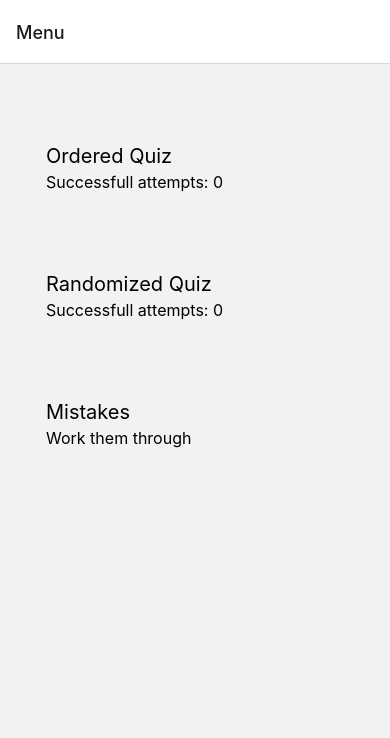
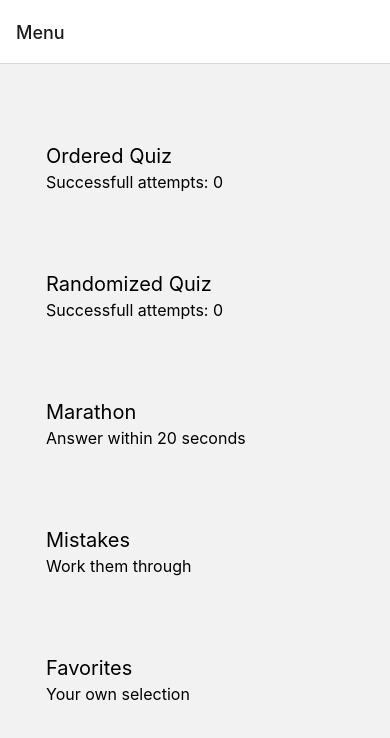
Before and after one commit to OpenSky1988/jalisco-drivers-license, a React Native app: screen / in a window 390 px wide. Shown: the top 738 px of the page. Built offline with nearby package versions, Linux system fonts and the light colour scheme.

Commit message:
Marathon mode

```diff
--- a/src/async-storage/deviceStoreKeys.ts
+++ b/src/async-storage/deviceStoreKeys.ts
@@ -3,4 +3,6 @@ export const DEVICE_STORE_KEYS = {
   ORDERED: 'OrderedPassed',
   RANDOMIZED: 'RandomizedPassed',
   WRONG_ANSWERS: 'WrongAnswers',
+  MARATHON: 'Marathon',
+  FAVORITES: 'Favorites',
 };
--- a/src/components/Question/index.tsx
+++ b/src/components/Question/index.tsx
@@ -1,11 +1,37 @@
-import React from 'react';
+import React, { useEffect, useState } from 'react';
 import { Text, View } from 'react-native';
 import { useSelector } from 'react-redux';
+import { DEVICE_STORE_KEYS } from '../../async-storage/deviceStoreKeys';
+import { increaseWrongAnswersInDeviceStorage } from '../../screens/Quiz/utils';
+
 import { RootState } from '../../store';
+
 import styles from './styles';
+import { IQuestionProps } from './types';
 
-const Question: React.FC = () => {
+const Question: React.FC<IQuestionProps> = ({ handleNext, testTypeKey }) => {
   const { currentQuestionIndex, questionList } = useSelector((state: RootState) => state.questions);
+  const [countdown, setCountdown] = useState(20);
+
+  const isMarathon = testTypeKey === DEVICE_STORE_KEYS.MARATHON;
+
+  useEffect(() => {
+    if (isMarathon) {
+      const interval = setInterval(() => setCountdown((prevCountdown) => prevCountdown - 1), 1000);
+
+      return () => clearInterval(interval);
+    }
+  }, [isMarathon, testTypeKey]);
+
+  useEffect(() => {
+    if (countdown === 0) {
+      (async () => {
+        await increaseWrongAnswersInDeviceStorage(questionList[currentQuestionIndex]?.id);
+        handleNext();
+        setCountdown(20);
+      })();
+    }
+  }, [countdown, currentQuestionIndex, handleNext, questionList]);
 
   return (
     <View style={styles.questionContainer}>
@@ -13,6 +39,11 @@ const Question: React.FC = () => {
         <Text style={styles.questionCurrentIndex}>
           {`Question ${questionList[currentQuestionIndex]?.id}`}
         </Text>
+        {isMarathon && (
+          <View style={styles.countdownContainer}>
+            <Text style={styles.countdown}>{countdown}</Text>
+          </View>
+        )}
         <Text style={styles.questionTotal}>
           {`${currentQuestionIndex + 1} / ${questionList.length}`}
         </Text>
--- a/src/components/Question/styles.ts
+++ b/src/components/Question/styles.ts
@@ -2,6 +2,18 @@ import { StyleSheet } from 'react-native';
 import { COLORS } from '../../constants';
 
 const styles = StyleSheet.create({
+  countdown: {
+    color: COLORS.white,
+    fontWeight: '600',
+    textAlign: 'center',
+  },
+  countdownContainer: {
+    backgroundColor: COLORS.error,
+    borderRadius: 6,
+    paddingHorizontal: 10,
+    paddingVertical: 4,
+    width: 40,
+  },
   questionContainer: {
     marginTop: 20,
     marginBottom: 40,
--- /dev/null
+++ b/src/components/Question/types.ts
@@ -0,0 +1,4 @@
+export interface IQuestionProps {
+  handleNext: () => void;
+  testTypeKey?: string;
+}
--- a/src/screens/Menu/routes.ts
+++ b/src/screens/Menu/routes.ts
@@ -20,6 +20,15 @@ const menuRoutes: IMenuRouteItem[] = [
     },
   },
   {
+    title: 'Marathon',
+    subtitle: 'Answer within 20 seconds',
+    to: 'Quiz',
+    backgroundColor: COLORS.black,
+    params: {
+      testTypeKey: DEVICE_STORE_KEYS.MARATHON,
+    },
+  },
+  {
     title: 'Mistakes',
     subtitle: 'Work them through',
     to: 'Quiz',
@@ -28,6 +37,15 @@ const menuRoutes: IMenuRouteItem[] = [
       testTypeKey: DEVICE_STORE_KEYS.MISTAKES,
     },
   },
+  {
+    title: 'Favorites',
+    subtitle: 'Your own selection',
+    to: 'Quiz',
+    backgroundColor: COLORS.success,
+    params: {
+      testTypeKey: DEVICE_STORE_KEYS.FAVORITES,
+    },
+  },
 ];
 
 export default menuRoutes;
```
